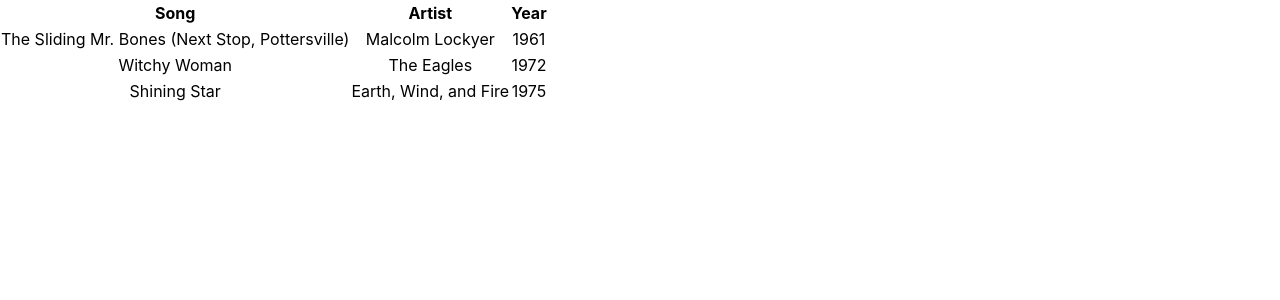
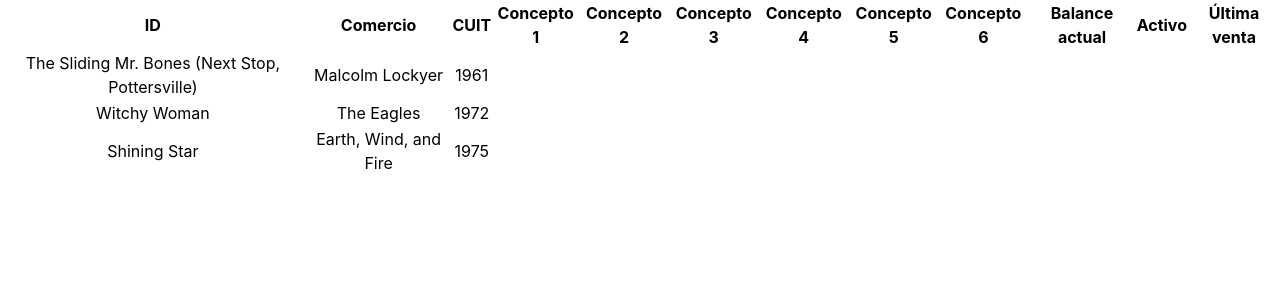
Before and after one commit to Brandonitas/koibanx-challenge, a React (Create React App) app: page / in a window 1280 px wide. Shown: the top 300 px of the page. Built offline with nearby package versions, Linux system fonts and the light colour scheme.

Commit message:
fix: fix bugs in eslint and prettier formater

```diff
--- a/src/App.js
+++ b/src/App.js
@@ -1,3 +1,4 @@
+import React from 'react';
 import './App.css';
 import FilterViewHOC from './views/FilterViewHOC';
 
--- a/src/components/Table/Table.js
+++ b/src/components/Table/Table.js
@@ -2,12 +2,21 @@
 
 const Table = () => {
   return (
-    <table class="table-fixed">
+    <table className="table-fixed">
       <thead>
         <tr>
-          <th>Song</th>
-          <th>Artist</th>
-          <th>Year</th>
+          <th>ID</th>
+          <th>Comercio</th>
+          <th>CUIT</th>
+          <th>Concepto 1</th>
+          <th>Concepto 2</th>
+          <th>Concepto 3</th>
+          <th>Concepto 4</th>
+          <th>Concepto 5</th>
+          <th>Concepto 6</th>
+          <th>Balance actual</th>
+          <th>Activo</th>
+          <th>Última venta</th>
         </tr>
       </thead>
       <tbody>
```
Also changed, not shown: package.json (+10 -6 lines), 1 other file (tests, documents, lock files or other folders).
